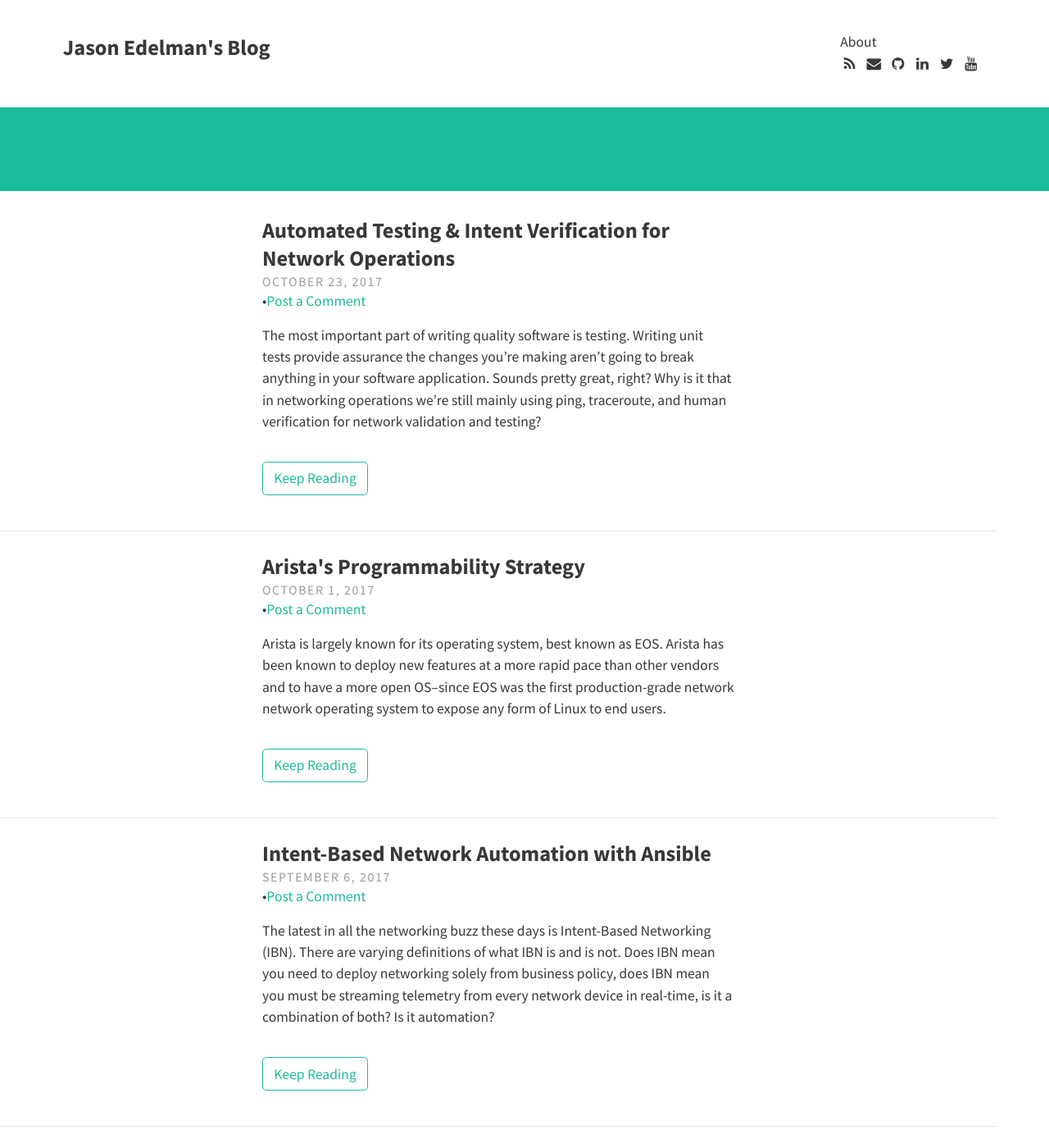
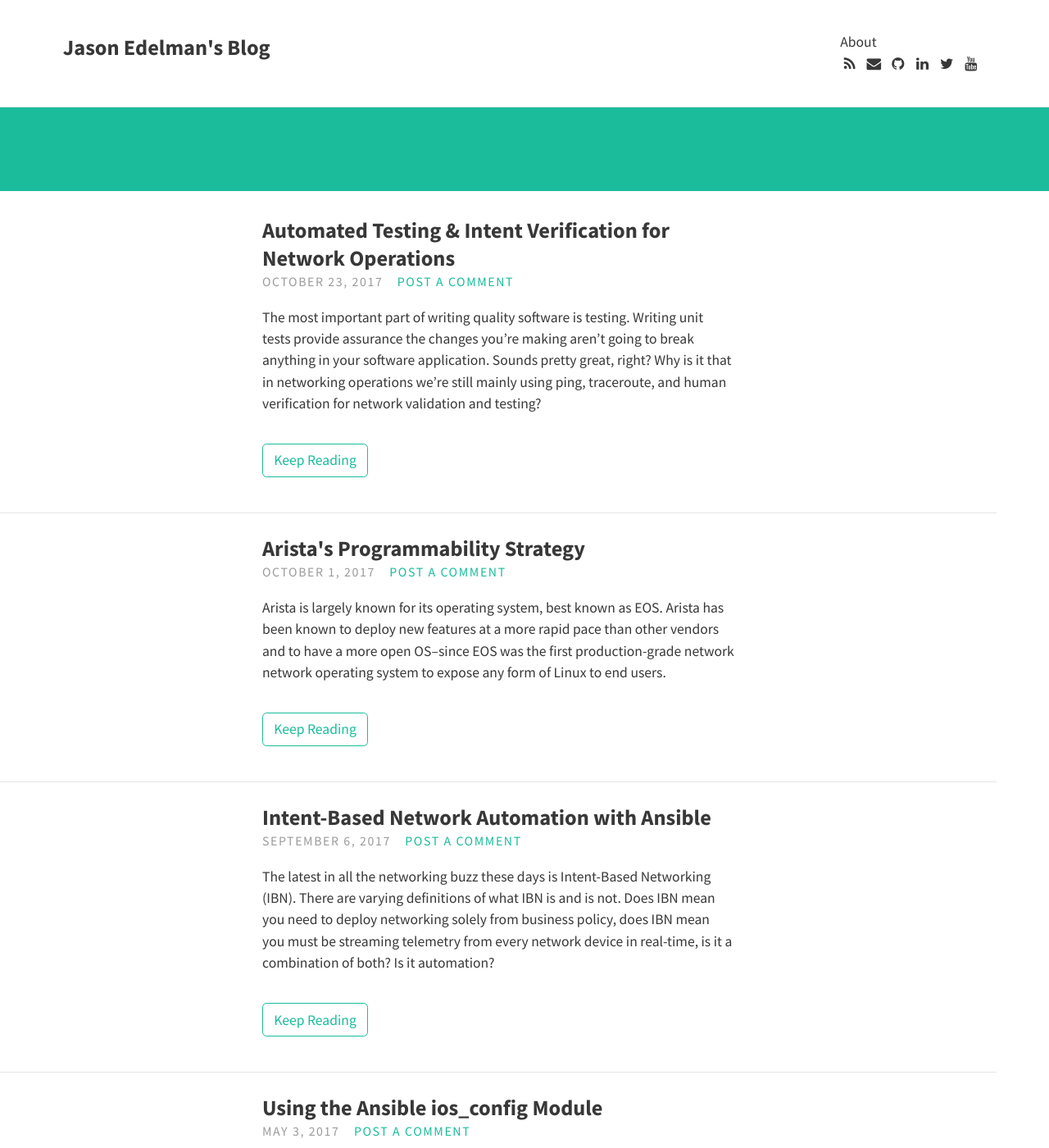
Before and after one commit to jedelman8/jedelman8.github.com, a Jekyll site: the page built from index.html, in a window 1280 px wide and 1400 px high. Shown: the whole window at 82% size. Built offline with Jekyll 4.4.1, drawn with Linux system fonts in a browser that asks for light colours; nearby versions of some CDN libraries; the list of posts is cut into pages by our own code; comment, search, counter and statistics services are not loaded.

Commit message:
initial changes

```diff
--- a/index.html
+++ b/index.html
@@ -17,7 +17,7 @@
           <a class="post-link" href="{{ post.url | prepend: site.baseurl }}">{{ post.title }}</a>
         </h1>
 
-        <p class="meta">{{ post.date | date: "%B %-d, %Y" }}</p>&bull;<a href="{{ post.url | prepend: site.baseurl }}#disqus_thread">Post a Comment</a>
+        <p class="meta">{{ post.date | date: "%B %-d, %Y" }}&emsp;<a href="{{ post.url | prepend: site.baseurl }}#disqus_thread">Post a Comment</a></p>
       </header>
 
       <div class="excerpt">
```
